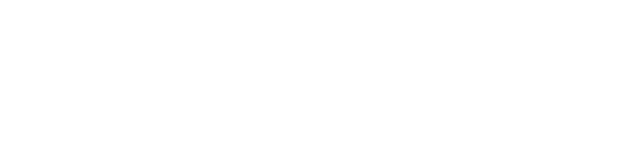
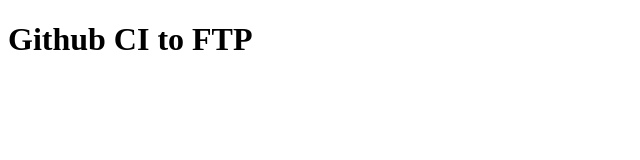
Before and after one commit to VPLEV23/testFTP, a plain HTML site: page index.html in a window 1280 px wide. Shown: the whole page, without its empty margins (0-640 px from the left). Drawn offline with Linux system fonts and the light colour scheme.

Commit message:
commit_3

```diff
--- a/index.html
+++ b/index.html
@@ -7,6 +7,6 @@
     <title>Document</title>
 </head>
 <body>
-
+    <h1>Github CI to FTP</h1>
 </body>
 </html>
```
Also changed, not shown: 1 other file.
